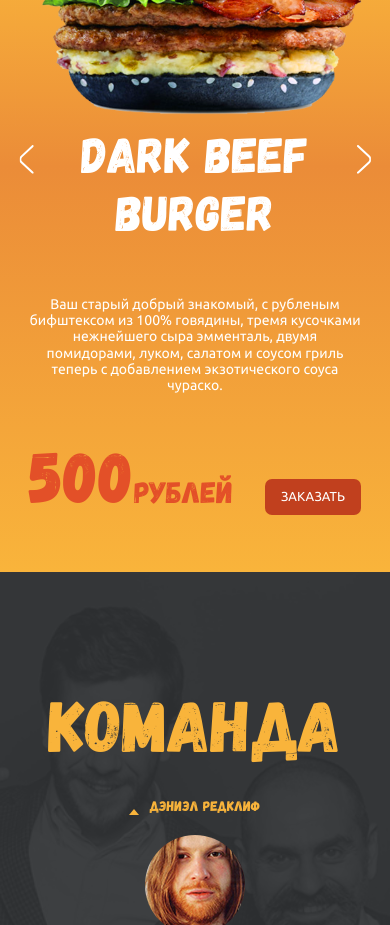
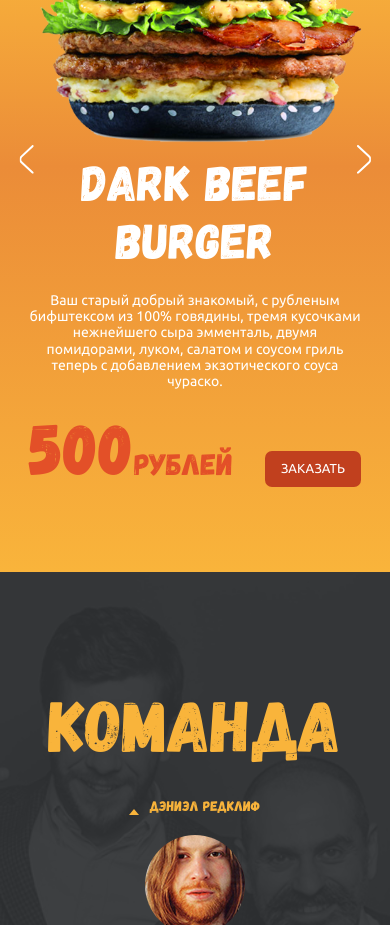
Before and after one commit to manifetko/burger, a plain HTML site: page dist/index.html in a window 390 px wide. Shown: the part 1960-2885 px from the top of the page. Drawn offline with Linux system fonts and the light colour scheme.

Commit message:
mistakes

```diff
--- a/src/scss/burgers.scss
+++ b/src/scss/burgers.scss
@@ -15,6 +15,7 @@
     }
     @include phones {
       font-size: 3.125rem;
+      margin-bottom: 1.5rem;
     }
   }
   &__discription {
@@ -22,11 +23,14 @@
     font-family: "Ubuntu";
     color: rgb(255, 255, 255);
     text-align: left;
-    margin-bottom: 2.5rem;
+    margin-bottom: 2rem;
     padding-right: 2rem;
     @include tablets {
       padding-right: 0;
       text-align: center;
+    }
+    @include phones{
+      margin-bottom: 0;
     }
   }
   &__price {
--- a/src/scss/welcome.scss
+++ b/src/scss/welcome.scss
@@ -214,6 +214,7 @@ header {
   z-index: 3;
   cursor: pointer;
   display: none;
+  height: 22px;
   &--active {
     .icon-menu {
       display: none;
```
Also changed, not shown: dist/main.css.
